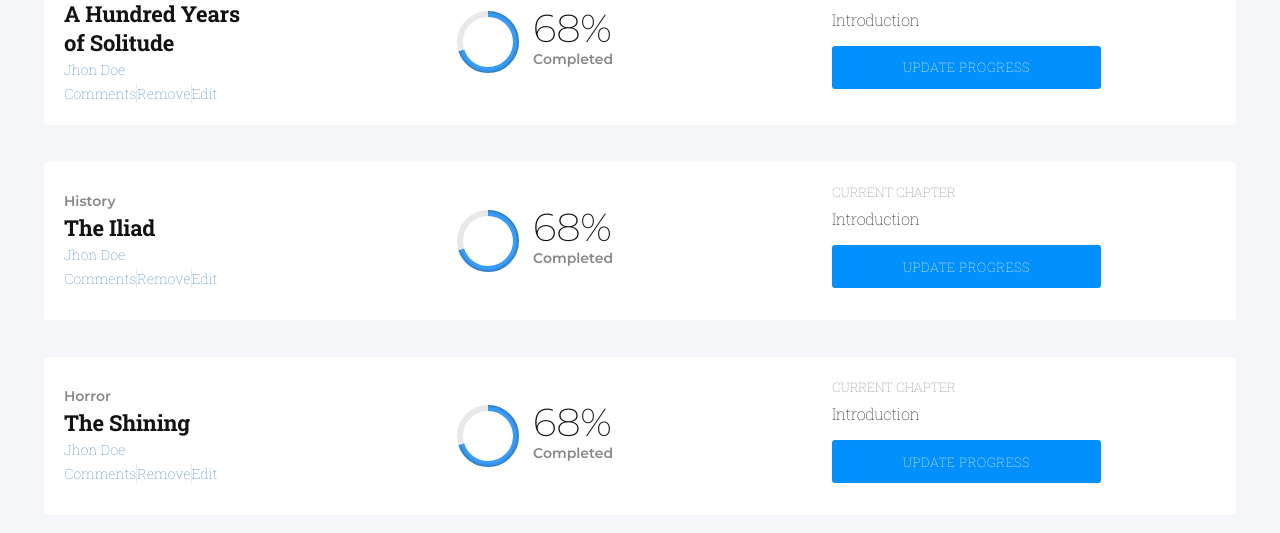
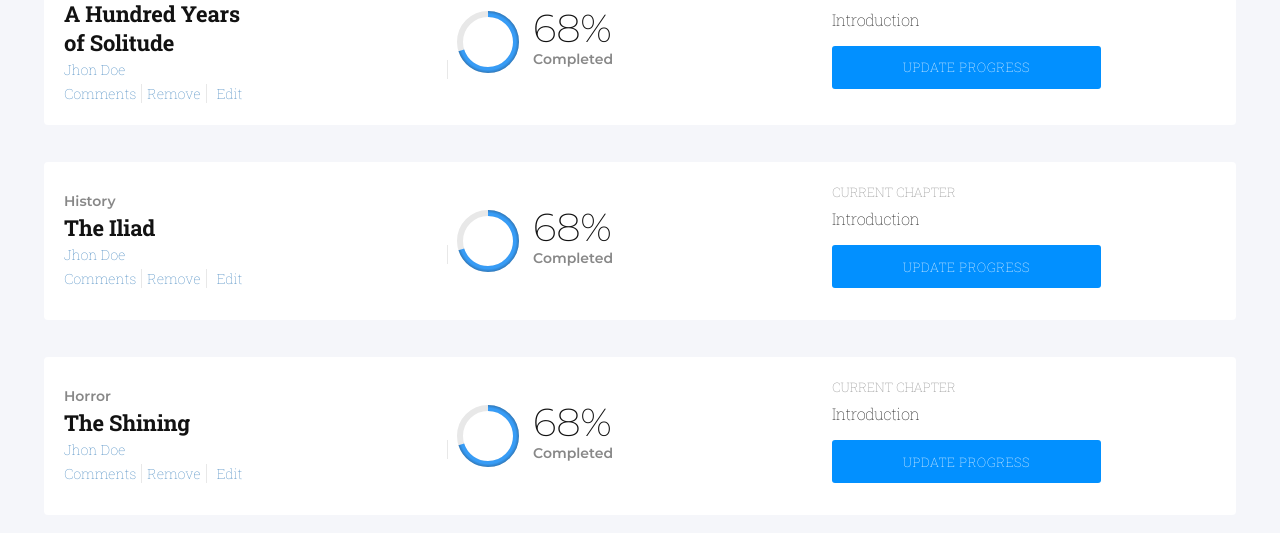
Before and after one commit to javierbotero/bookstore, a React (Create React App) app: page / in a window 1280 px wide. Shown: the part 174-707 px from the top of the page. Built offline with nearby package versions, Linux system fonts and the light colour scheme.

Commit message:
Improve spacing in book information

```diff
--- a/src/assets/style.css
+++ b/src/assets/style.css
@@ -264,10 +264,21 @@
   line-height: normal;
   letter-spacing: normal;
   color: #4386bf;
+  border-right: 1px solid #e8e8e8;
+  padding: 0 5px;
 }
 
-.comments-border {
-  border-right: 1px solid #e8e8e8;
+.Comments:last-child {
+  margin-left: 5px;
+  border-right: 0;
+}
+
+.Comments:first-child {
+  padding-left: 0;
+}
+
+p.Comments {
+  padding: 0;
 }
 
 .title {
--- a/src/components/book.js
+++ b/src/components/book.js
@@ -18,8 +18,8 @@
         <h4 className="title">{book.title}</h4>
         <p className="Comments">Jhon Doe</p>
         <ul className="links">
-          <li className="Comments comments-border">Comments</li>
-          <li className="Comments comments-border" onClick={book => delBook(book)} onKeyPress={book => delBook(book)}>Remove</li>
+          <li className="Comments">Comments</li>
+          <li className="Comments" onClick={book => delBook(book)} onKeyPress={book => delBook(book)}>Remove</li>
           <li className="Comments">Edit</li>
         </ul>
       </div>
```
